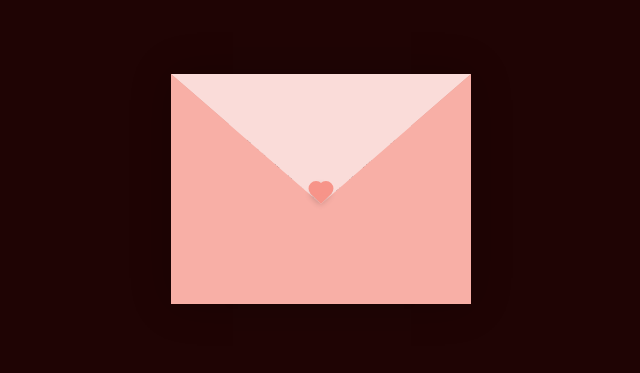
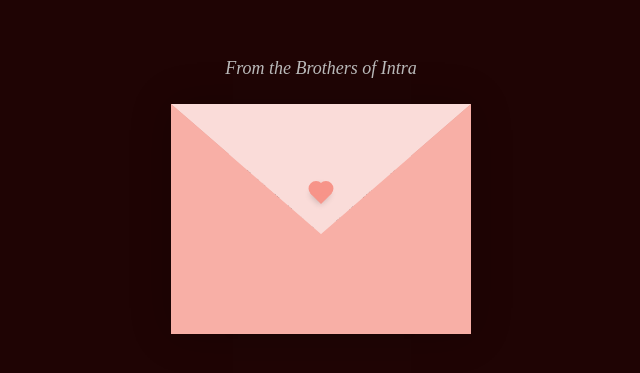
Before and after one commit to EADRoque/Love-Letter, a plain HTML site: page index.html in a window 1280 px wide. Shown: the part 211-584 px from the top of the page, without its empty margins (319-959 px from the left). Drawn offline with Linux system fonts and the light colour scheme.

Commit message:
love-letter-1.2

```diff
--- a/index.html
+++ b/index.html
@@ -9,12 +9,13 @@
 </head>
 <body>
     <div class="container">
+        <p class="brother">From the Brothers of Intra</p>
         <div class="envelope-wrapper">
             <div class="envelope">
                 <div class="letter">
                     <div class="text">
                         <strong>Dear Sister,</strong>
-                        <p id="message"></p> <!-- Add an id to the paragraph element -->
+                        <p id="message"></p>
                     </div>
                 </div>
             </div>
@@ -24,34 +25,28 @@
     <script>
         document.addEventListener("DOMContentLoaded", function() {
         const envelope = document.querySelector('.envelope-wrapper');
-        const messageParagraph = document.getElementById('message'); // Select the paragraph by id
+        const messageParagraph = document.getElementById('message');
 
-        // Flag to track whether the flap animation is ongoing
         let flapAnimationInProgress = false;
 
-        // Event listener to toggle flap class on click
         envelope.addEventListener('click', () => {
             if (!flapAnimationInProgress) {
                 envelope.classList.toggle('flap');
             }
         });
 
-        // Event listener for transitionend event to detect completion of flap animation
         envelope.addEventListener('transitionend', (event) => {
-            // Check if the transition ended on the envelope-wrapper element
             if (event.target === envelope) {
                 flapAnimationInProgress = false;
-                // Call setRandomMessage() when flap animation is complete
                 setRandomMessage();
             }
         });
 
-        const heart = document.querySelector('.heart'); // Select the heart element
+        const heart = document.querySelector('.heart');
 
-        // Event listener to change message when the heart is clicked
         heart.addEventListener('click', () => {
             if (!flapAnimationInProgress) {
-                setRandomMessage(); // Call setRandomMessage() to update the message
+                setRandomMessage();
             }
         });
 
@@ -61,15 +56,13 @@
             "Hosea 2:23<br>I will plant her for myself in the land; I will show my love to the one I called ‘Not my loved one.’ I will say to those called ‘Not my people,’ ‘You are my people’; and they will say, ‘You are my God.’"
         ];
 
-        // Function to set random message
         function setRandomMessage() {
             const randomIndex = Math.floor(Math.random() * messages.length);
             messageParagraph.innerHTML = messages[randomIndex];
         }
 
-        // Set initial random message
         setRandomMessage();
-        });
+    });
 
     </script>
 </body>
--- a/styles.css
+++ b/styles.css
@@ -7,10 +7,8 @@
     --shadow-color: rgba(0, 0, 0, 0.2);
     --txt-color: #444;
     --heart-color: #F79489;
+}
 
-
-
-  }
 body{
     margin: 0;
     padding: 0;
@@ -19,25 +17,35 @@
     display: flex;
     align-items: center;
     justify-content: center;
+}
 
+.container {
+    display: flex;
+    flex-direction: column;
+    align-items: center;
+    justify-content: center;
+    height: 100vh;
 }
-  .container {
-    height: 100vh;
-    display: grid;
-    place-items: center;
 
+.brother {
+    font-size: 18px;
+    margin-bottom: 25px;
+    color: #bbbbbb;
+    font-style: italic;
 }
+
 .envelope-wrapper {
+    margin-bottom: 5px;
     background: var(--bg-envelope-color);
     box-shadow: 0 0 40px var(--shadow-color);
+}
 
-  }
 .envelope {
     position: relative;
     width: 300px;
     height: 230px;
+}
 
-  }
 .envelope::before {
     content: "";
     position: absolute;
@@ -48,8 +56,8 @@
     border-left: 150px solid transparent;
     transform-origin: top;
     transition: all 0.5s ease-in-out 0.7s;
+}
 
-  }
 .envelope::after {
     content: "";
     position: absolute;
@@ -60,8 +68,8 @@
     border-right: 150px solid var(--envelope-cover);
     border-bottom: 100px solid var(--envelope-cover);
     border-left: 150px solid var(--envelope-cover);
+}
 
-  }
 .letter {
     position: absolute;
     right: 20%;
@@ -80,8 +88,8 @@
     color: var(--txt-color);
     text-align: left;
     font-size: 10px;
+}
 
-  }
 .heart {
     position: absolute;
     top: 50%;
@@ -91,11 +99,11 @@
     background: var(--heart-color);
     z-index: 4;
     transform: translate(-50%, -20%) rotate(45deg);
-    transition: transform 0.5s ease-in-out 1s;
+    transition: transform 0.5s ease-in-out, opacity 0.5s ease-in-out;
     box-shadow: 0 1px 6px var(--shadow-color);
     cursor: pointer;
+}
 
-  }
 .heart:before,
 .heart:after {
     content: "";
@@ -104,25 +112,27 @@
     height: 15px;
     background-color: var(--heart-color);
     border-radius: 50%;
+}
 
-  }
 .heart:before {
     top: -7.5px;
+}
 
-  }
 .heart:after {
     right: 7.5px;
 }
+
 .flap > .envelope:before {
     transform: rotateX(180deg);
     z-index: 0;
 }
+
 .flap > .envelope > .letter {
     bottom: 100px;
     transform: scale(1.5);
     transition-delay: 1s;
 }
+
 .flap > .heart {
     transform: rotate(90deg);
-    transition-delay: 0.4s;
 }
```
Lines whose indentation alone changed are shown as unchanged.
